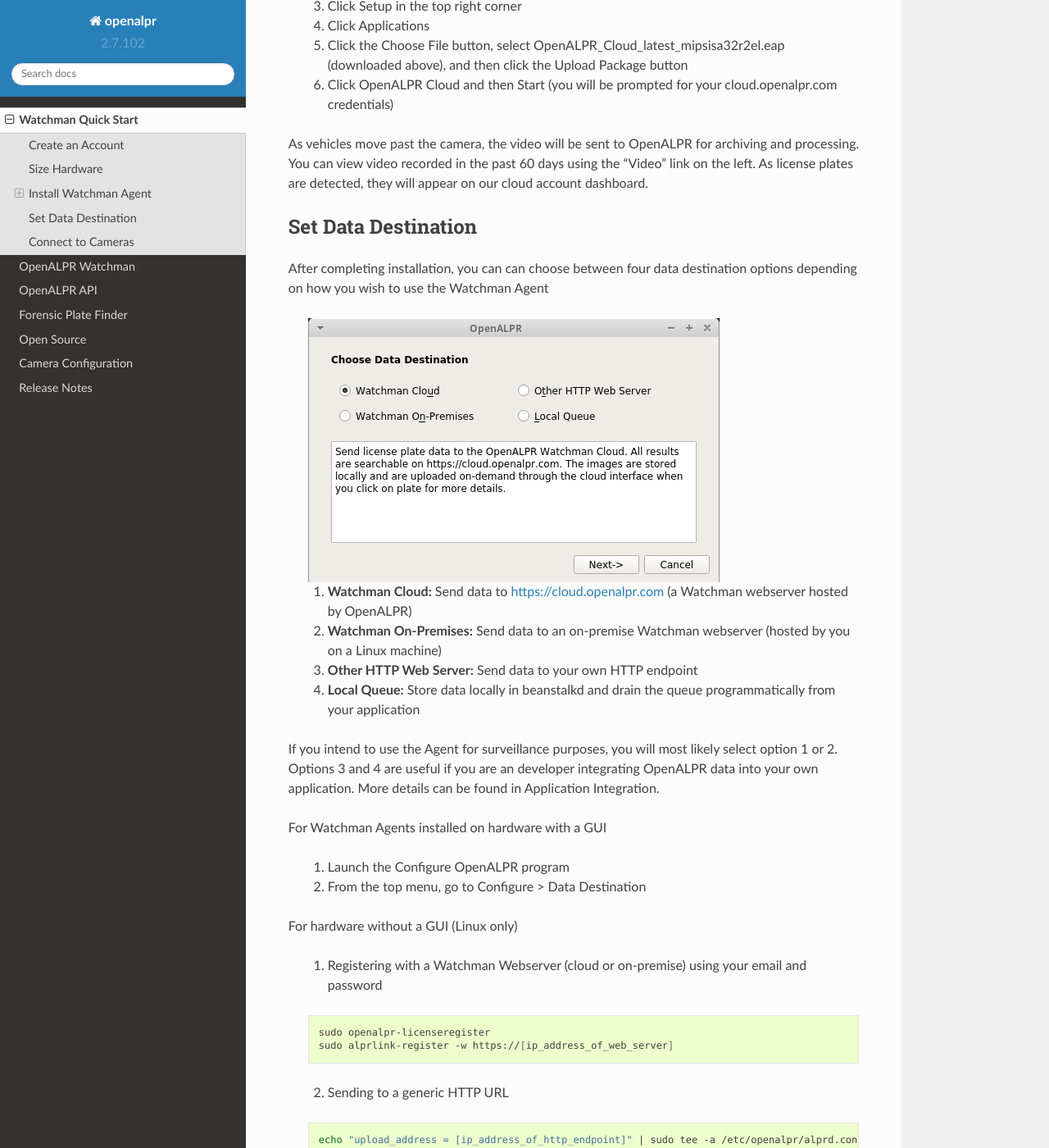
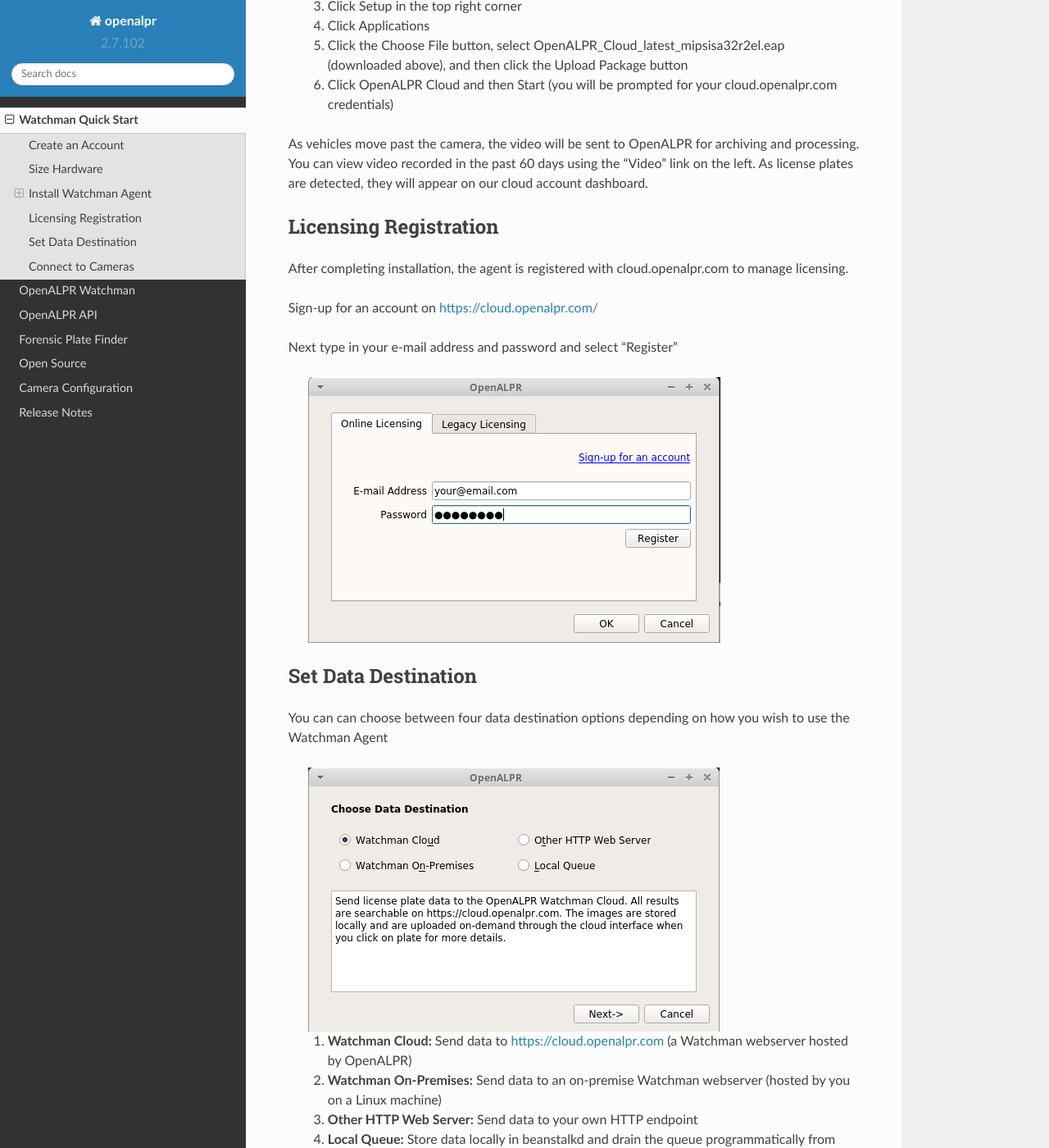
Before and after one commit to openalpr/doc, a Sphinx documentation site: the page built from source/getting_started.rst, in a window 1280 px wide and 1400 px high, scrolled down 2683 px. Shown: the whole window at 82% size. Built offline with Sphinx 7.4.7 and the Read the Docs theme 2.0.0, drawn with Linux system fonts in a browser that asks for light colours.

Commit message:
Added licensing to quickstart

```diff
--- a/source/getting_started.rst
+++ b/source/getting_started.rst
@@ -128,12 +126,26 @@
 You can view video recorded in the past 60 days using the "Video" link on the left.
 As license plates are detected, they will appear on our cloud account dashboard.
 
+Licensing Registration
+=======================
+
+After completing installation, the agent is registered with cloud.openalpr.com to manage licensing.
+
+Sign-up for an account on https://cloud.openalpr.com/
+
+Next type in your e-mail address and password and select "Register"
+
+  .. image:: images/configuration_licenseregister.png
+      :scale: 100%
+      :alt: License Registration
+
+
 .. _data_destinations:
 
 Set Data Destination
 ====================
 
-After completing installation, you can can choose between four data destination options depending on how you wish to use the Watchman Agent
+You can can choose between four data destination options depending on how you wish to use the Watchman Agent
 
   .. image:: images/agent-windows-config.png
       :scale: 100%
```
Also changed, not shown: other parts of source/getting_started.rst (+0 -2 lines), source/images/configuration_licenseregister.png (added).
